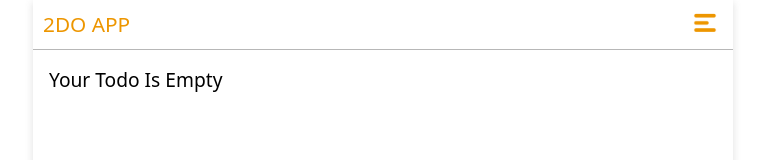
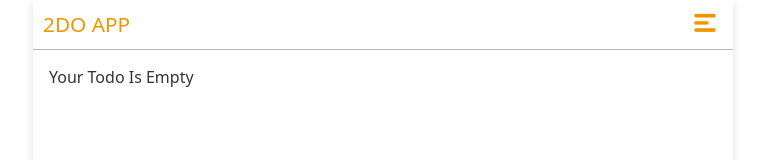
Before and after one commit to realaryansaini/todo-app, a plain HTML site: page index.html in a window 1280 px wide. Shown: the top 160 px of the page, without its empty margins (257-1022 px from the left). Drawn offline with Linux system fonts and the light colour scheme.

Commit message:
fixing empty todo message

```diff
--- a/style.css
+++ b/style.css
@@ -180,5 +180,5 @@ nav.nav {
 
 
 .empty_todo{
-    font-size: 1.2rem;
+    opacity: 80%;
 }
```
